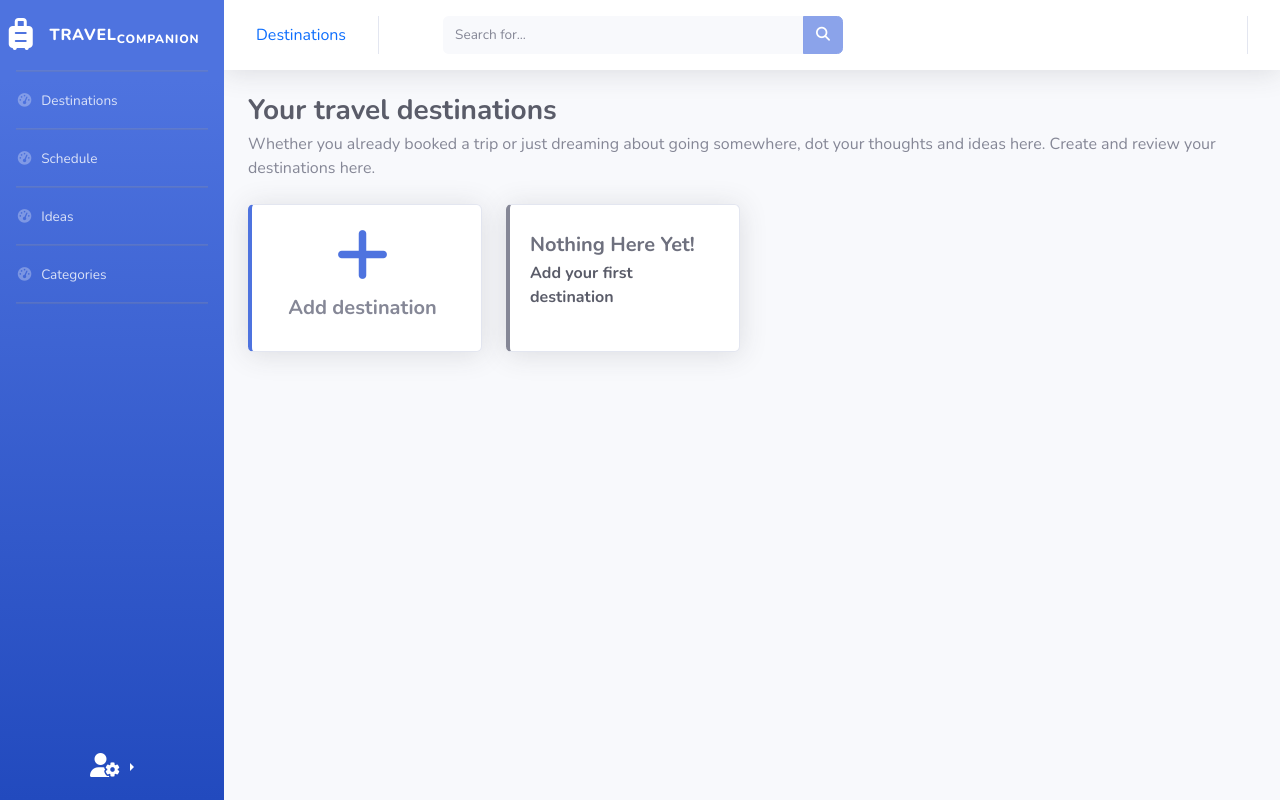
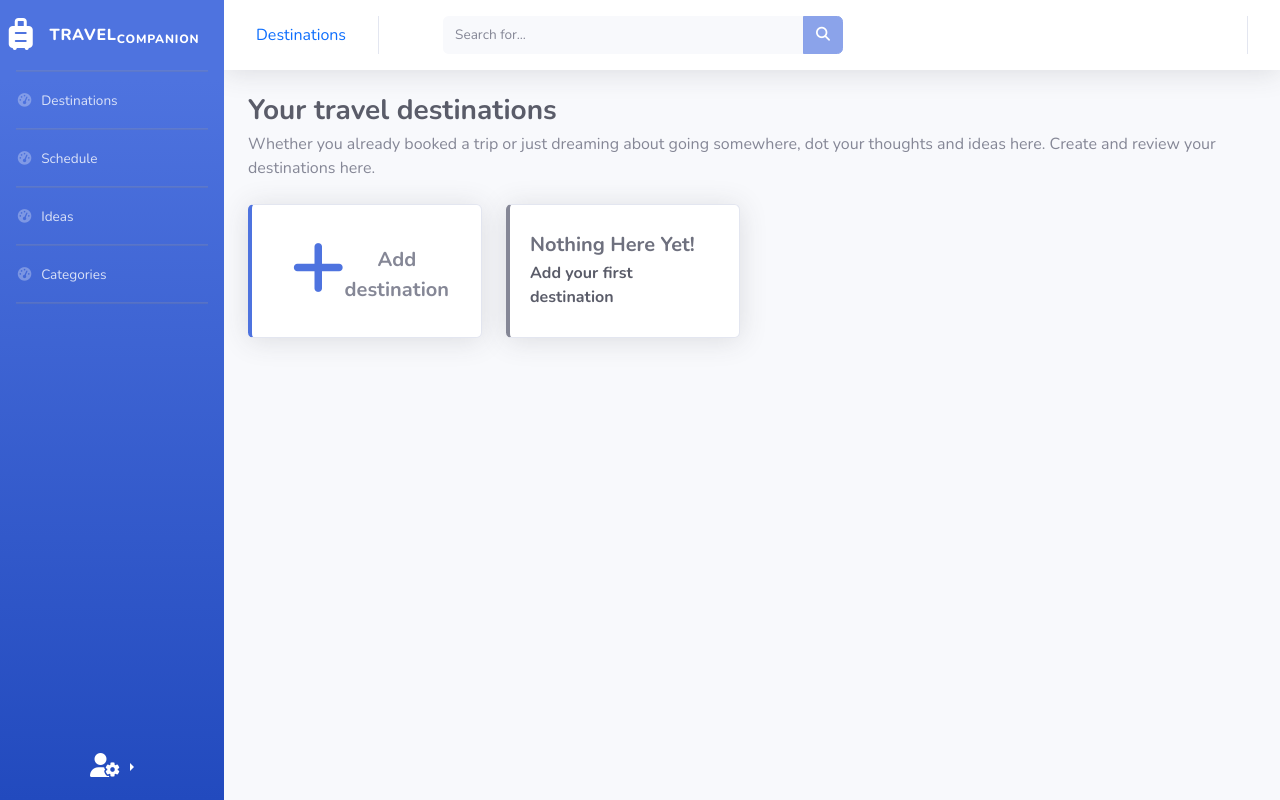
Before and after one commit to Hevsy/Travel-Companion, a Flask app: page /dest in a window 1280 px wide. Run offline with Flask 3, Linux system fonts and the light colour scheme; the visitor is signed in with stand-in values (Sample User, id 1); some libraries are stand-ins or nearby versions.

Commit message:
refining html layout

```diff
--- a/app/templates/dest.html
+++ b/app/templates/dest.html
@@ -19,14 +19,14 @@ Destinations
         <!-- Card-button for adding destinations -->
         <a href="/dest-add" class="btn btn-light btn-lg card border-left-primary shadow h-100 py-2">
             <div class="card-body">
-                <div class="row no-gutters align-items-center align-middle">
+                <div class="row h-100 no-gutters align-items-center align-middle">
                     <div class="col mr-2">
-                        <div class="h1 font-weight-bold text-primary text-capitalize mb-1">
+                        <div class="row h1 font-weight-bold text-primary text-capitalize mb-1">
                             <i class="fa-solid fa-plus fa-xl"></i>
                         </div>
                     </div>
                     <div class="col mr-2">
-                        <div class="text-s mb-0 mt-2 font-weight-bold text-gray-600">Add destination</div>
+                        <div class="row text-s mb-0 mt-2 font-weight-bold text-gray-600">Add destination</div>
                     </div>
                 </div>
             </div>
```
